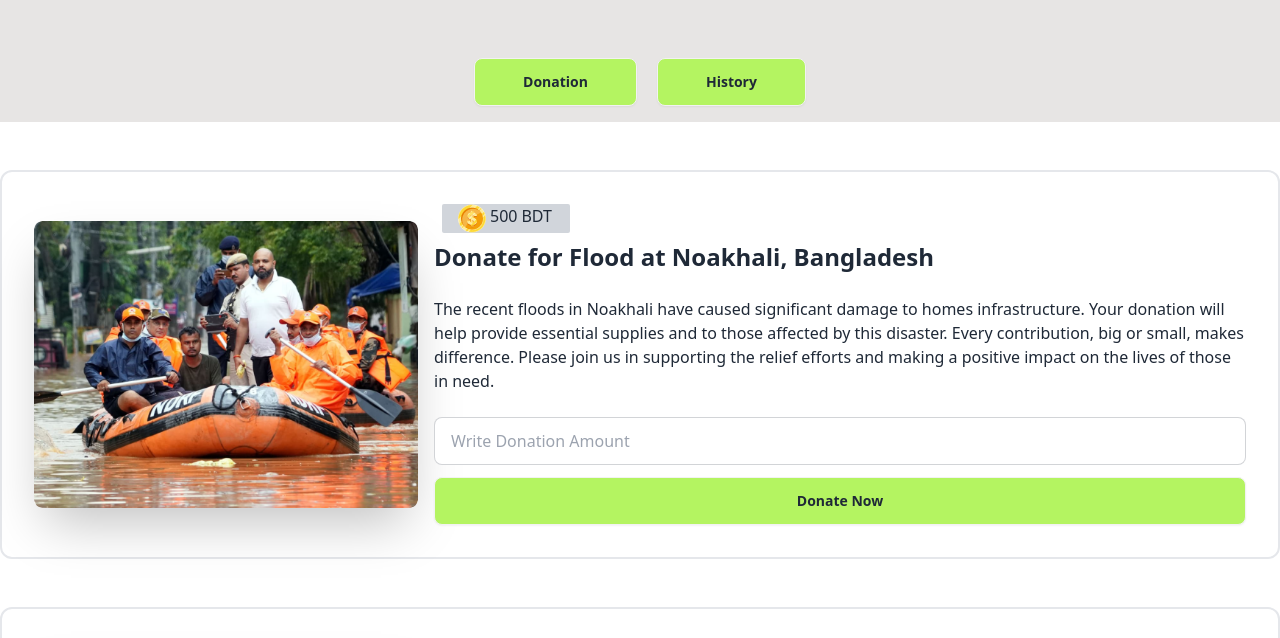
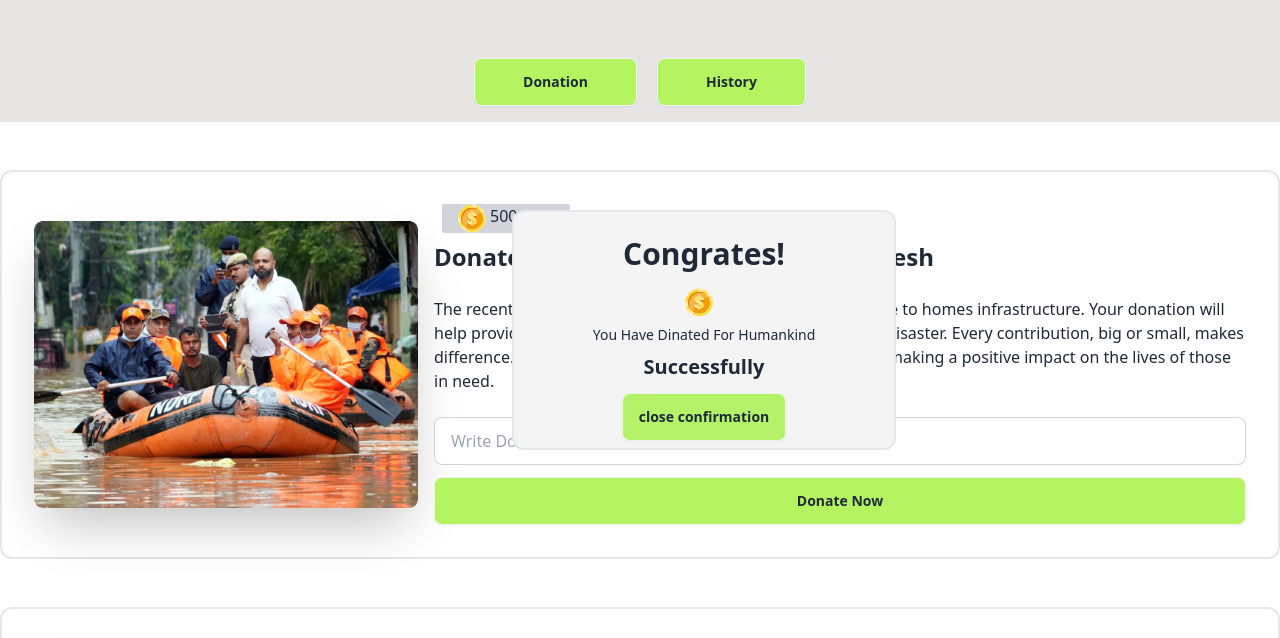
Before and after one commit to johhny47/assignment5, a plain HTML site: page index.html in a window 1280 px wide. Shown: the part 110-748 px from the top of the page. Drawn offline with nearby package versions, Linux system fonts and the light colour scheme.

Commit message:
modal design

```diff
--- a/index.html
+++ b/index.html
@@ -143,11 +143,12 @@
 
 </main>
  <!-- modal  -->
- <div id="popup" class="hidden  bg-zinc-100 w-80 h-60 lg:w-96 lg:h-60 rounded-xl border-2 border-inherit text-center fixed z-999 top-60 lg:top-80  left-[10%]  lg:right-[35%]   ">
-  <h1 class="text-2xl mt-6 ">Congrates!</h1>
-  <img class="mx-[45%]" src="./assets/coin.png" alt="">
-  <p class="text-sm">You Have Dinated For Humankind</p>
-  <h2>Successfully</h2>
+ <div id="popup" class="bg-zinc-100 w-80 h-60 lg:w-96 lg:h-60 rounded-xl border-2 border-inherit text-center fixed z-999 top-60 lg:top-80  left-[10%]
+ lg:left-[40%]   ">
+  <h1 class="text-2xl mt-4  lg:text-3xl lg:mt-6 mb-4 font-bold">Congrates!</h1>
+  <img class="mx-[45%] " src="./assets/coin.png" alt="">
+  <p class="text-xs lg:text-sm mt-2">You Have Dinated For Humankind</p>
+  <h2 class="text-base lg:text-xl mt-2  font-bold">Successfully</h2>
   <a id="ok-btn" class="btn  mt-3 bg-[#b4f369]">close confirmation</a>
   </div>
 
--- a/js/blog.js
+++ b/js/blog.js
@@ -3,6 +3,6 @@
   back.addEventListener('click',function(){
 
    window.location.href='../index.html'
-  console.log("hi")
+
 
 });
--- a/js/feature.js
+++ b/js/feature.js
@@ -65,10 +65,11 @@ document.getElementById('history-btn').addEventListener('click', function(event)
 }
 );
 
+
 // blog
 document.getElementById('blog-btn').addEventListener('click',function() {
 
 
-  window.location.href='../blogs.html'
+    window.location.href='../blogs.html'
 
-});
+  });
```
